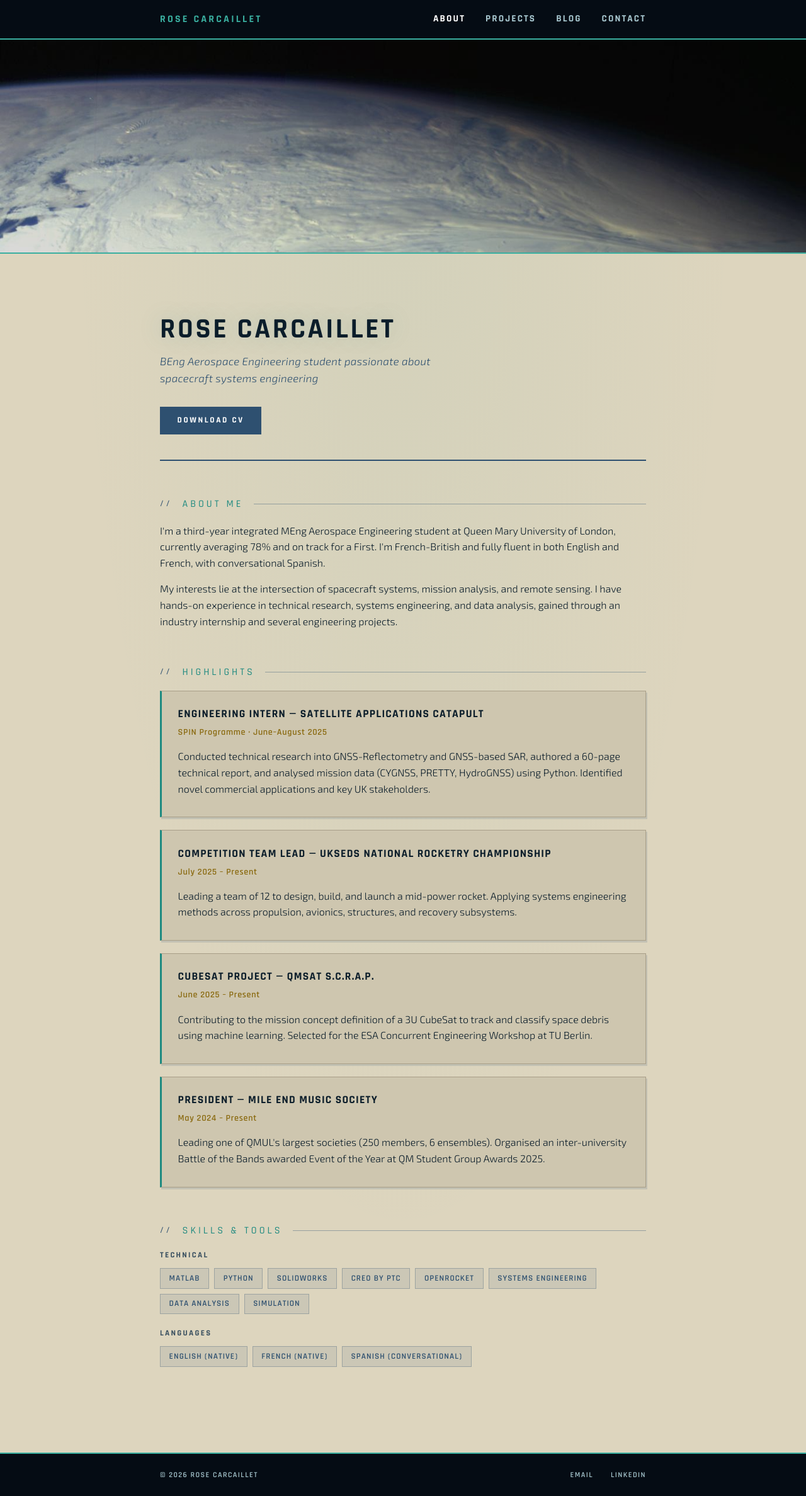
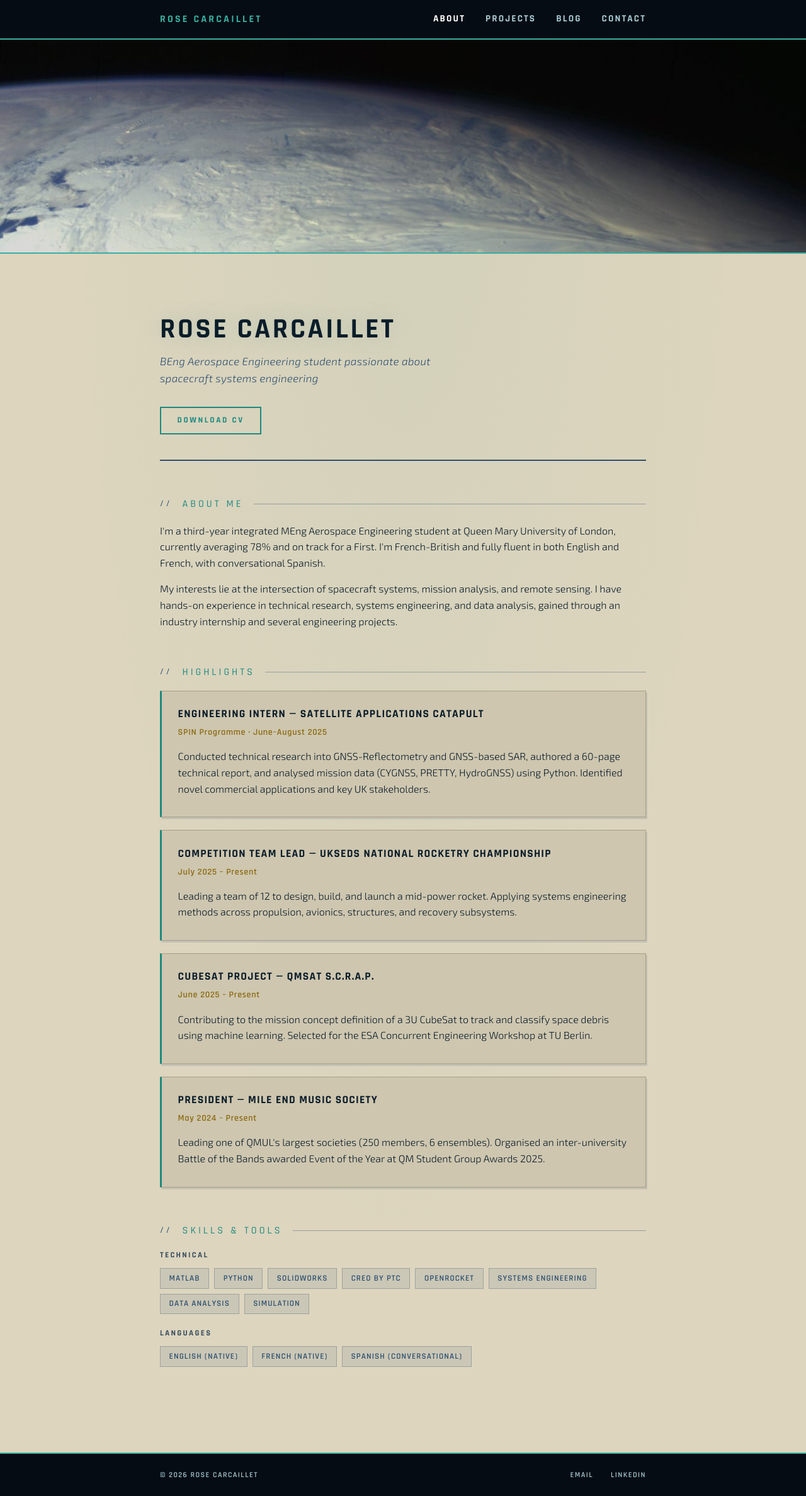
Before and after one commit to rose-31330/rose-31330.github.io, a Jekyll site: the page built from index.md, in a window 1280 px wide. Shown: the whole page at 63% size. Built offline with Jekyll 4.4.1, drawn with Linux system fonts in a browser that asks for light colours.

Commit message:
Revert CV button to outline style, steel blue fill on hover
Co-Authored-By: Claude Sonnet 4.6 <noreply@anthropic.com>

```diff
--- a/assets/css/style.scss
+++ b/assets/css/style.scss
@@ -182,18 +182,18 @@ a {
    ============================================================ */
 .btn {
   display: inline-block;
-  background: $color-blue;
-  color: #fff;
+  background: transparent;
+  color: $color-accent;
   padding: 0.6rem 1.6rem;
-  border: 2px solid $color-blue;
+  border: 2px solid $color-accent;
   font-family: $font-heading;
   font-size: 0.82rem;
   font-weight: 700;
   letter-spacing: 0.2em;
   text-transform: uppercase;
   text-decoration: none;
-  transition: background 0.2s, border-color 0.2s;
-  &:hover { background: darken(#2e5070, 8%); border-color: darken(#2e5070, 8%); color: #fff; text-decoration: none; }
+  transition: background 0.2s, border-color 0.2s, color 0.2s;
+  &:hover { background: $color-blue; border-color: $color-blue; color: #fff; text-decoration: none; }
 }
 
 /* ============================================================
```
